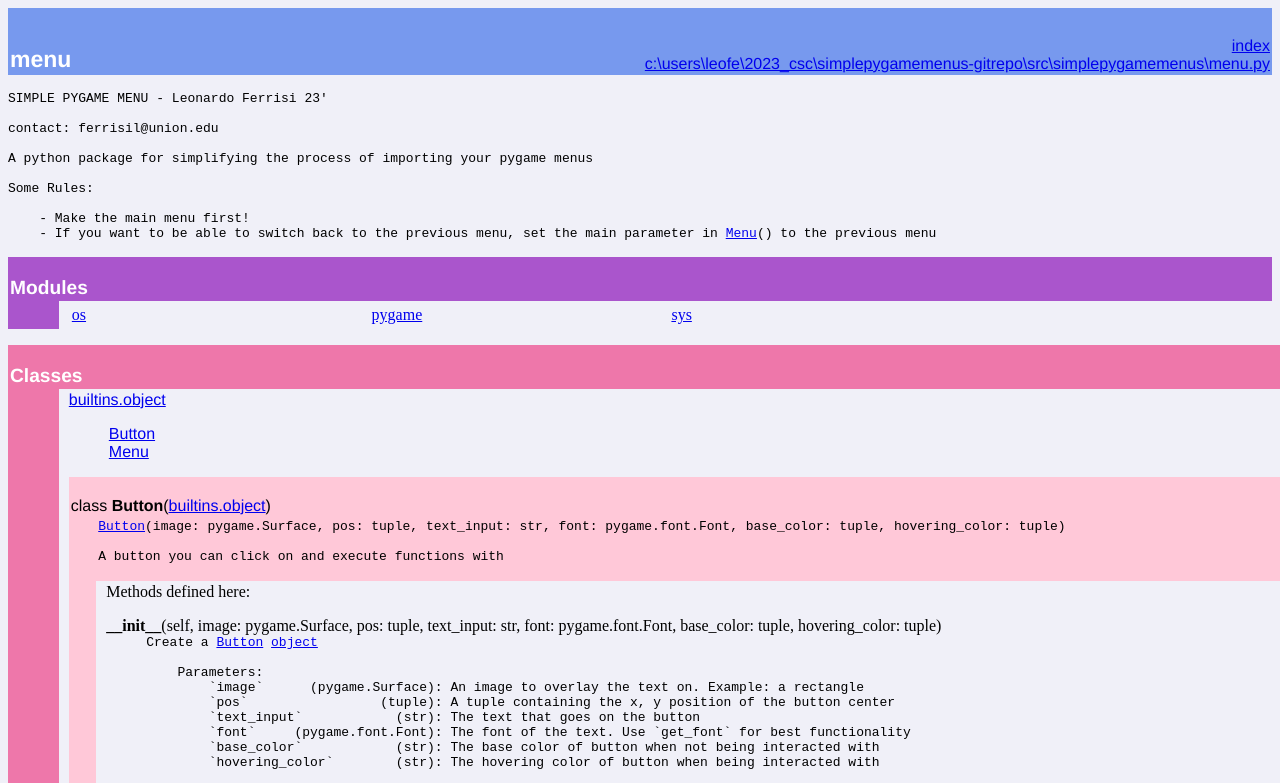
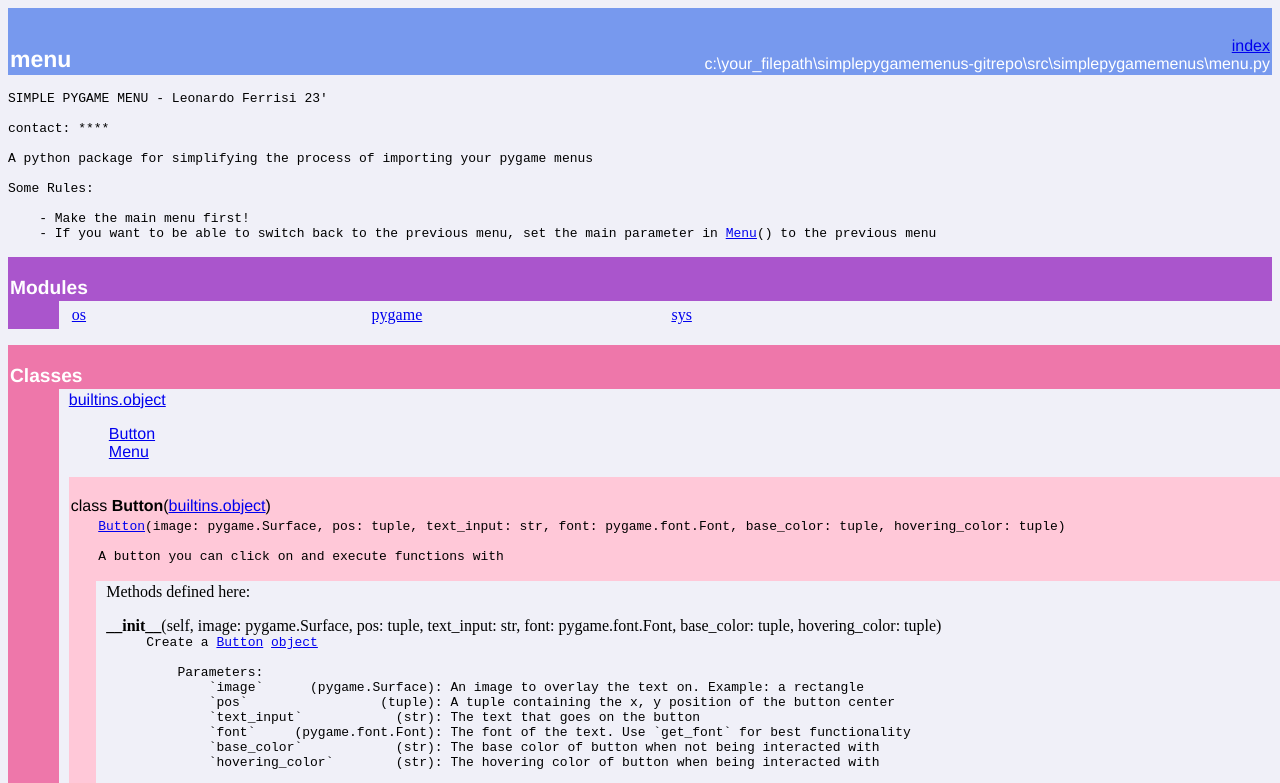
Before and after one commit to LeonardoFerrisi/simplepygamemenus-gitrepo, a plain HTML site: page docs/index.html in a window 1280 px wide. Shown: the top 783 px of the page. Drawn offline with Linux system fonts and the light colour scheme.

Commit message:
Update index.html

```diff
--- a/docs/index.html
+++ b/docs/index.html
@@ -8,10 +8,10 @@
 <td valign=bottom>&nbsp;<br>
 <font color="#ffffff" face="helvetica, arial">&nbsp;<br><big><big><strong>menu</strong></big></big></font></td
 ><td align=right valign=bottom
-><font color="#ffffff" face="helvetica, arial"><a href=".">index</a><br><a href="file:c%3A%5Cusers%5Cleofe%5C2023_csc%5Csimplepygamemenus-gitrepo%5Csrc%5Csimplepygamemenus%5Cmenu.py">c:\users\leofe\2023_csc\simplepygamemenus-gitrepo\src\simplepygamemenus\menu.py</a></font></td></tr></table>
+><font color="#ffffff" face="helvetica, arial"><a href=".">index</a><br>c:\your_filepath\simplepygamemenus-gitrepo\src\simplepygamemenus\menu.py</a></font></td></tr></table>
     <p><tt>SIMPLE&nbsp;PYGAME&nbsp;MENU&nbsp;-&nbsp;Leonardo&nbsp;Ferrisi&nbsp;23'&nbsp;<br>
 &nbsp;<br>
-contact:&nbsp;ferrisil@union.edu<br>
+contact:&nbsp;****<br>
 &nbsp;<br>
 A&nbsp;python&nbsp;package&nbsp;for&nbsp;simplifying&nbsp;the&nbsp;process&nbsp;of&nbsp;importing&nbsp;your&nbsp;pygame&nbsp;menus<br>
 &nbsp;<br>
@@ -247,5 +247,5 @@ Data descriptors defined here:<br>
 <font color="#ffffff" face="helvetica, arial"><big><strong>Data</strong></big></font></td></tr>
 
 <tr><td bgcolor="#55aa55"><tt>&nbsp;&nbsp;&nbsp;&nbsp;&nbsp;&nbsp;</tt></td><td>&nbsp;</td>
-<td width="100%"><strong>DIRNAME</strong> = r'C:\Users\leofe\2023_CSC\simplepygamemenus-gitrepo\src\.\simplepygamemenus'</td></tr></table>
+<td width="100%"><strong>DIRNAME</strong> = r'C:\Users\your_filepath\simplepygamemenus-gitrepo\src\.\simplepygamemenus'</td></tr></table>
 </body></html>
```
